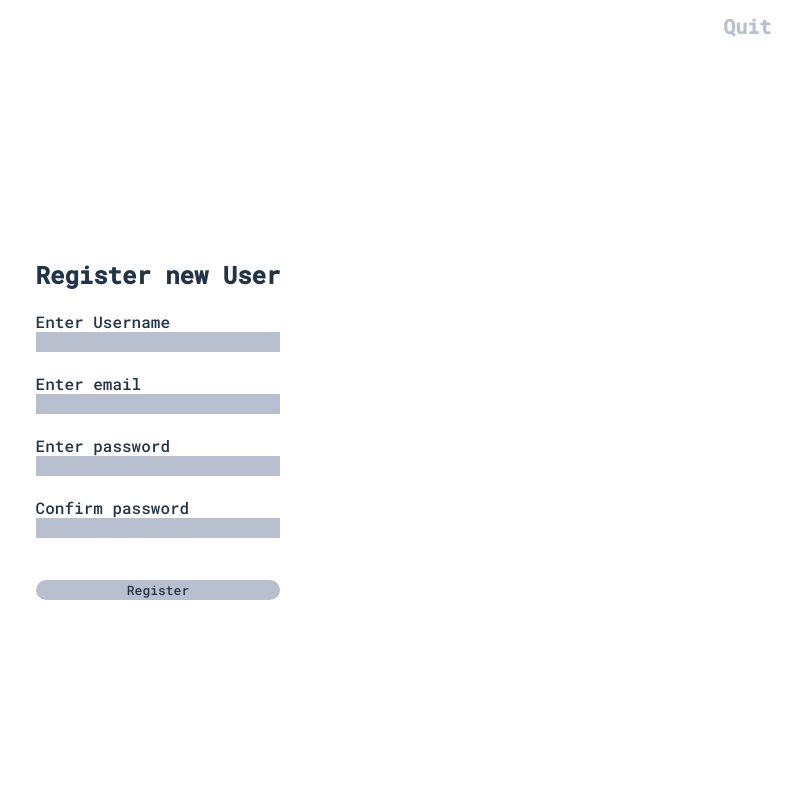
After one commit to RagnaCron/M151_Manuel_Werder, a Django app: template hacker/blog/templates/blog/user_sign_up.html in a window 1280 px wide. The commit adds this page. Shown: the whole page, without its empty margins (482-1280 px from the left). Run offline with Django 3.2, Linux system fonts and the light colour scheme; the template is opened without the code that fills it: values that come from a table or form of the project are taken from there, others are empty.

Commit message:
sign up and login functions

```diff
--- /dev/null
+++ b/hacker/blog/forms/blog/user_sign_up_form.py
@@ -0,0 +1,42 @@
+from django.contrib.auth.models import User
+from django.core.exceptions import ValidationError
+from django import forms
+
+
+# https://overiq.com/django-1-10/django-creating-users-using-usercreationform/
+# Some reuse of code
+class MyUserCreationForm(forms.Form):
+	username = forms.CharField(label='Enter Username', min_length=4, max_length=150, label_suffix='')
+	email = forms.EmailField(label='Enter email', label_suffix='')
+	password1 = forms.CharField(label='Enter password', widget=forms.PasswordInput, label_suffix='')
+	password2 = forms.CharField(label='Confirm password', widget=forms.PasswordInput, label_suffix='')
+
+	def clean_username(self):
+		username = self.cleaned_data['username'].lower()
+		r = User.objects.filter(username=username)
+		if r.count():
+			raise ValidationError("Username already exists")
+		return username
+
+	def clean_email(self):
+		email = self.cleaned_data['email'].lower()
+		r = User.objects.filter(email=email)
+		if r.count():
+			raise ValidationError("Email already exists")
+		return email
+
+	def clean_password2(self):
+		password1 = self.cleaned_data.get('password1')
+		password2 = self.cleaned_data.get('password2')
+
+		if password1 and password2 and password1 != password2:
+			raise ValidationError("Password don't match")
+		return password2
+
+	def save(self, commit=True):
+		user = User.objects.create_user(
+			self.cleaned_data['username'],
+			self.cleaned_data['email'],
+			self.cleaned_data['password1']
+		)
+		return user
--- a/hacker/blog/static/blog/universe.css
+++ b/hacker/blog/static/blog/universe.css
@@ -47,6 +47,7 @@ nav {
 
 .center_layout {
     text-align: center;
+    align-items: center;
 }
 
 .box {
@@ -62,6 +63,15 @@ nav {
 .box_link {
     text-decoration: none;
     color: #B8C0CF;
+}
+
+.button_link {
+    text-decoration: none;
+    border-radius: 8px;
+    border: 1px #B8C0CF;
+    color: #233446;
+    align-self: center;
+    text-align: center;
 }
 
 .inner_layout {
--- a/hacker/blog/templates/blog/blog_header.html
+++ b/hacker/blog/templates/blog/blog_header.html
@@ -2,11 +2,11 @@
     <section class="basic_layout">
         <div class="box">
             {% if user.is_authenticated %}
-{#                <div class="box_link">{{ user.username }}</div>#}
-{#                <a class="box_link" href="{% url 'cronjob:userLogout' %}">Logout</a>#}
+                <div class="box_link">{{ user.username }}</div>
+                <a class="box_link" href="{% url 'blog:user_logout' %}">Logout</a>
             {% else %}
                 <a class="box_link" href="{% url 'blog:user_login' %}">Login</a>
-                <a class="box_link" href="{% url 'blog:user_sign_in' %}">Sign in</a>
+                <a class="box_link" href="{% url 'blog:user_sign_up' %}">Sign Up</a>
             {% endif %}
         </div>
     </section>
--- /dev/null
+++ b/hacker/blog/templates/blog/user_sign_up.html
@@ -0,0 +1,20 @@
+{% extends 'blog/blog_base.html' %}
+{% block title %}Hacker Sign Up{% endblock %}
+{% block content %}
+    <a class="exit" href="{% url 'blog:welcome_hacker' %}"><strong>Quit</strong></a>
+    <section class="basic_layout">
+        <div class="inner_layout">
+            <h1>Register new User</h1>
+            <form class="inner_input" method="post" action="{% url 'blog:user_sign_up' %}">
+                {% csrf_token %}
+                {% for form in user_sign_up_form %}
+                    {{ form.errors }}
+                    {{ form.label }}<br>
+                    {{ form }}<br>
+                {% endfor %}
+                <br>
+                <input class="button" type="submit" value="Register">
+            </form>
+        </div>
+    </section>
+{% endblock %}
--- a/hacker/blog/templates/blog/welcome_hacker_site.html
+++ b/hacker/blog/templates/blog/welcome_hacker_site.html
@@ -8,8 +8,8 @@
                 {% ifnotequal message '' %}
                     <p>{{ message }}</p>
                 {% endifnotequal %}<br><br>
-                <a class="box_link" href="{% url '#' %}">Create new Blog</a>
-                <a class="box_link" href="{% url '#' %}">Edit Blog</a>
+                <a class="button_link" href="">Create new Blog</a>
+                <a class="button_link" href="">Edit Blog</a>
             {% else %}
                 {% ifequal message '' %}
                     <h1>Hello, Hacker! =)</h1>
--- a/hacker/blog/urls.py
+++ b/hacker/blog/urls.py
@@ -1,9 +1,10 @@
 from django.urls import path
-from .views.blog import welcome_hacker_view, user_login_view, user_sign_in_view
+from .views.blog import welcome_hacker_view, user_login_view, user_sign_in_view, user_logout_view
 
 app_name = 'blog'
 urlpatterns = [
 	path('', welcome_hacker_view.welcome_hacker, name='welcome_hacker'),
 	path('login/', user_login_view.user_login, name='user_login'),
-	path('register/', user_sign_in_view.user_sign_in, name='user_sign_in'),
+	path('register/', user_sign_in_view.user_sign_up, name='user_sign_up'),
+	path('logout', user_logout_view.user_logout, name='user_logout'),
 ]
```
Also changed, not shown: hacker/blog/views/blog/user_login_view.py (+3 -4 lines), hacker/blog/views/blog/user_logout_view.py (added, +7 -0 lines), hacker/blog/views/blog/user_sign_in_view.py (+13 -2 lines), hacker/blog/templates/blog/user_sign_in.html (deleted).
